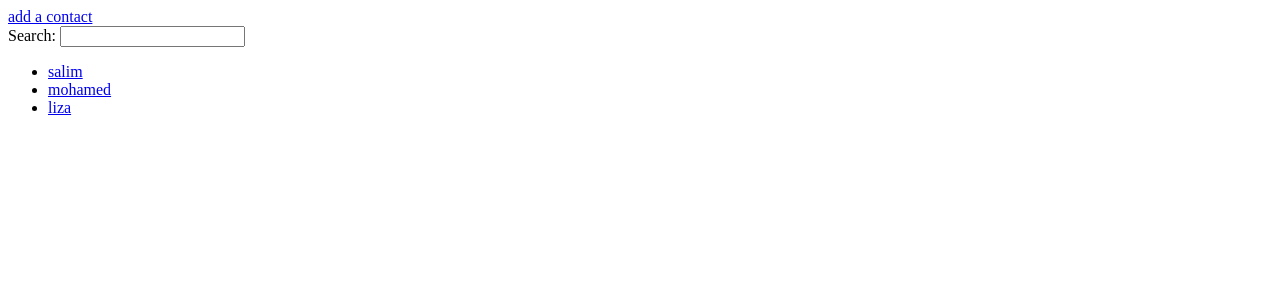
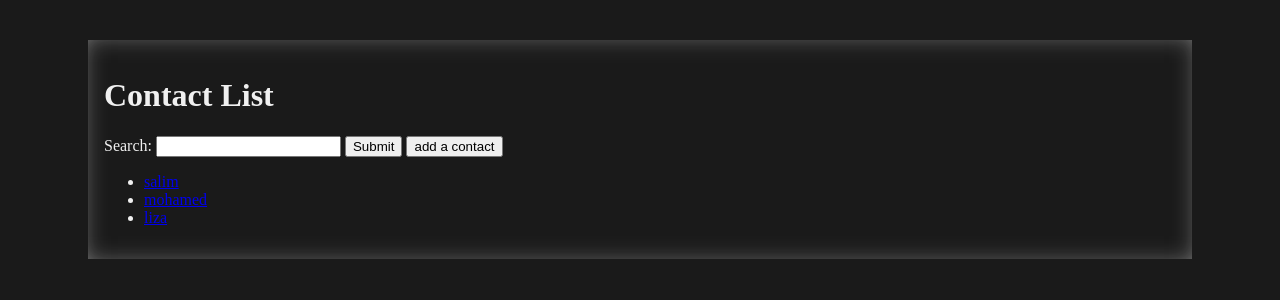
Before and after one commit to salimsalimbelkacem/web1.0ContactApp, a Flask app: page /contact in a window 1280 px wide. Shown: the top 300 px of the page. Run offline with Flask 3, Linux system fonts and the light colour scheme.

Commit message:
did some things idk

```diff
--- /dev/null
+++ b/static/style.css
@@ -0,0 +1,13 @@
+body{
+	background: #1a1a1a;
+	color: #f0f0f0;
+	padding: 2em 5em;
+}
+main {
+	padding: 1em;
+	box-shadow: inset 0 0 2em -1em #f0f0f0;
+}
+
+/* #add-contact { */
+/* 	display: inline; */
+/* } */
--- a/templates/index.html
+++ b/templates/index.html
@@ -1,11 +1,15 @@
 {% extends "layout.html" %}
 {% block content %}
 
-	<a href="/new_contact"> add a contact </a>
-<form>
+<h1>Contact List</h1>
+
+<form style="display:inline;">
 	<label>Search:</label>
 	<input name="q"/>
+	<input type="submit"/>
+
 </form>
+<a href="/new_contact"> <button> add a contact </button></a>
 <ul>
 	{% for contact in contacts %}
 		<li><a href="/contact/{{contact}}">{{contact}}</a></li>
--- a/templates/layout.html
+++ b/templates/layout.html
@@ -3,15 +3,15 @@
 <head>
 	<meta charset="UTF-8">
 	<meta name="viewport" content="width=device-width, initial-scale=1.0">
-	<link type="stylesheet" href="/static/style.css">
+	<link rel="stylesheet" href="/static/style.css">
 	<title>Document</title>
 </head>
 <body>
 
-	<div>
+	<main>
 		{% block content %}
 		{% endblock content %}
-	</div>
+	</main>
 
 </body>
 </html>
```
